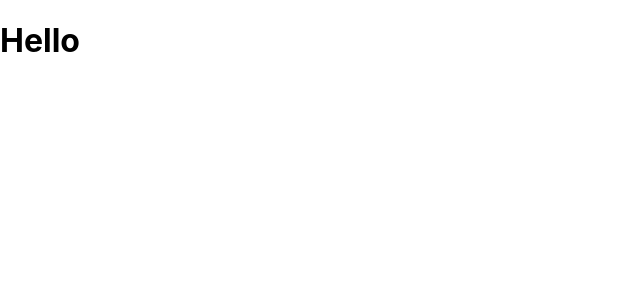
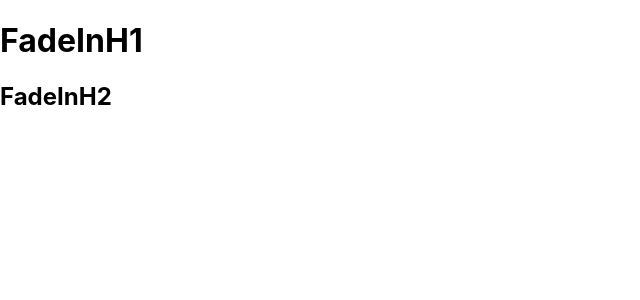
Before and after one commit to Programmers00/react-hooks, a React (Create React App) app: page / in a window 1280 px wide. Shown: the top 300 px of the page, without its empty margins (0-640 px from the left). Built offline with nearby package versions, Linux system fonts and the light colour scheme.

Commit message:
refs #10 useFadeIn

```diff
--- a/src/App.js
+++ b/src/App.js
@@ -1,12 +1,11 @@
-import { useBeforeLeave } from "./components/useBeforeLeave"
+import { useFadeIn } from "./components/useFadeIn";
 const App = () => {
-  const onBefore = () => {
-    console.log("Please Don't Leave")
-  }
-  useBeforeLeave(onBefore)
+  const fadeInH1 = useFadeIn(2, 0)
+  const fadeInH2 = useFadeIn(4, 2)
   return (
     <div className="App">
-      <h1>Hello</h1>
+      <h1 {...fadeInH1}>FadeInH1</h1>
+      <h2 {...fadeInH2}>FadeInH2</h2>
     </div>
   );
 }
--- /dev/null
+++ b/src/components/useFadeIn.js
@@ -0,0 +1,13 @@
+/** useFadeIn  */
+import {useRef, useEffect} from 'react'
+export const useFadeIn = (duration = 1, delay = 0) => {
+  const element = useRef()
+  useEffect(() => {
+    if (element.current) {
+      const { current } = element
+      current.style.opacity = 1
+      current.style.transition = `opacity ease-in-out ${duration}s ${delay}s`
+    }
+  }, [])
+  return ((typeof duration === 'number') && (typeof delay === 'number')) ? { ref: element, style: {opacity: 0}} : undefined
+}
```
